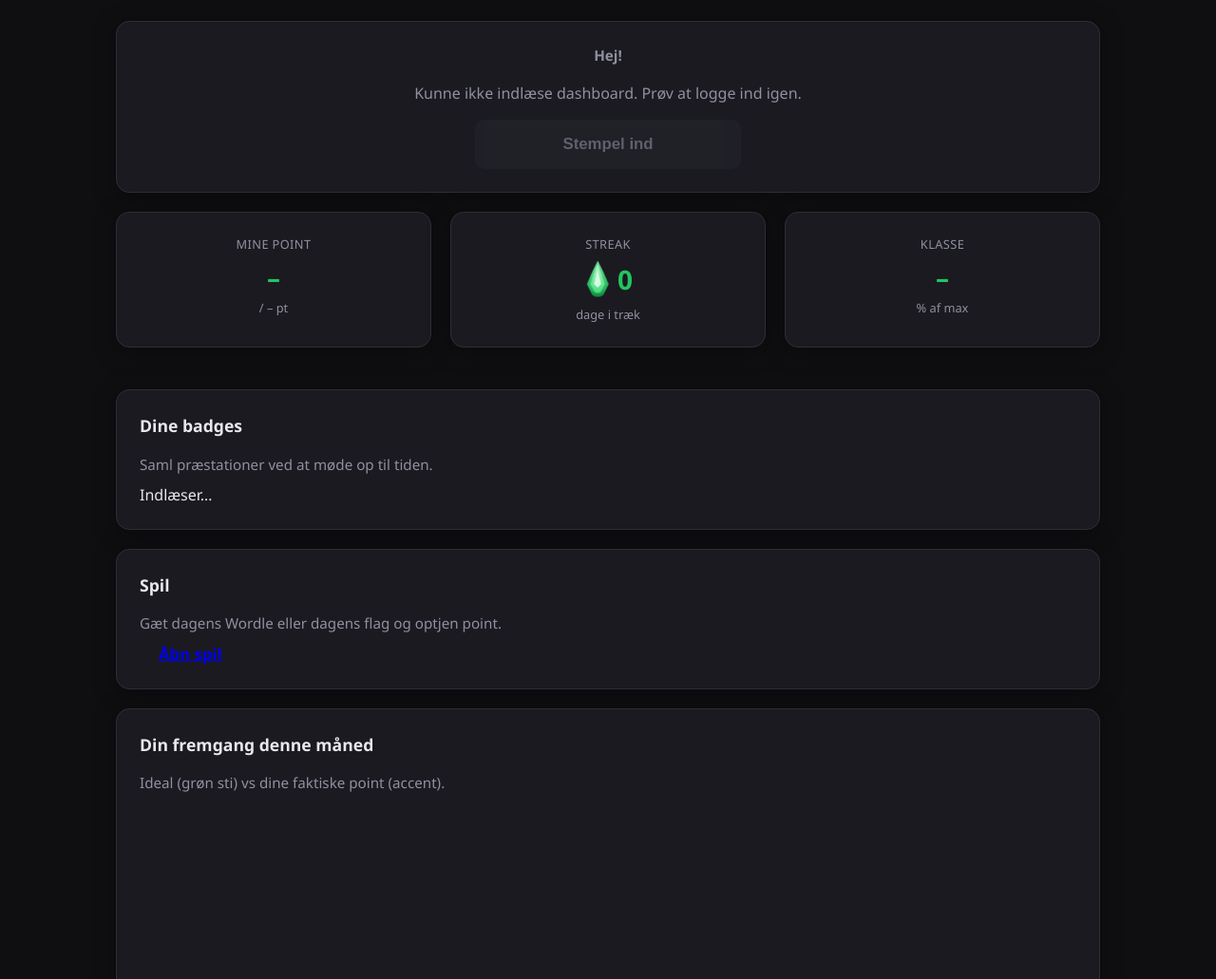
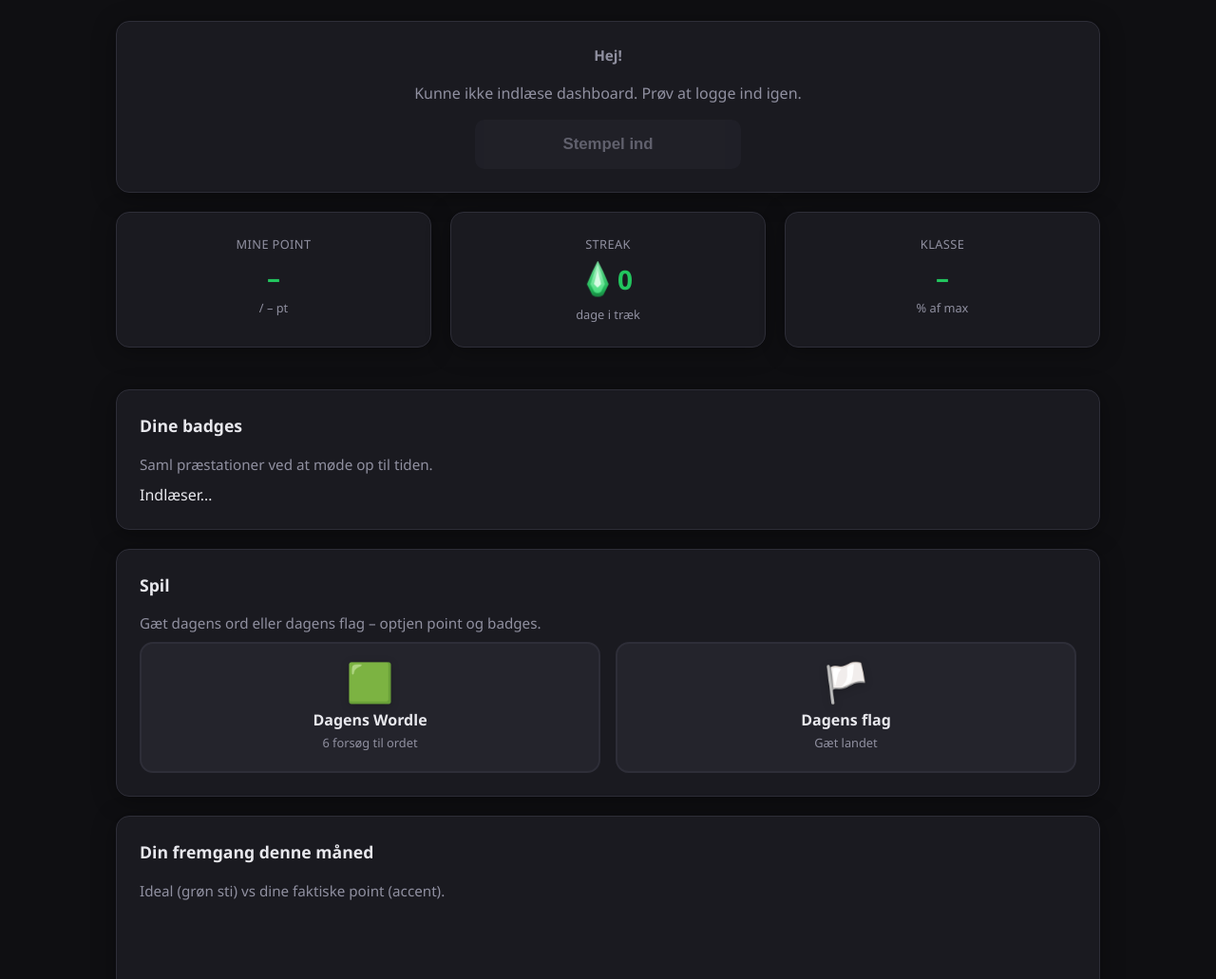
Before and after one commit to Mercantech/OnTime, a plain HTML site: page frontend/app.html in a window 1280 px wide. Shown: the part 69-1100 px from the top of the page at 95% size. Drawn offline with Linux system fonts and the light colour scheme; no server answers; sample sign-in values are in the browser's storage.

Commit message:
Game Menu

```diff
--- a/frontend/app.html
+++ b/frontend/app.html
@@ -97,10 +97,21 @@
     </section>
 
     <!-- Spil -->
-    <section class="card dashboard-card">
+    <section class="card dashboard-card games-preview">
       <h2>Spil</h2>
-      <p class="card-hint">Gæt dagens Wordle eller dagens flag og optjen point.</p>
-      <a href="/spil" class="btn-checkin">Åbn spil</a>
+      <p class="card-hint">Gæt dagens ord eller dagens flag – optjen point og badges.</p>
+      <div class="games-preview-grid">
+        <a href="/spil#wordle" class="game-preview-card game-preview-wordle">
+          <span class="game-preview-icon" aria-hidden="true">🟩</span>
+          <span class="game-preview-name">Dagens Wordle</span>
+          <span class="game-preview-desc">6 forsøg til ordet</span>
+        </a>
+        <a href="/spil#flag" class="game-preview-card game-preview-flag">
+          <span class="game-preview-icon" aria-hidden="true">🏳️</span>
+          <span class="game-preview-name">Dagens flag</span>
+          <span class="game-preview-desc">Gæt landet</span>
+        </a>
+      </div>
     </section>
 
     <!-- Burndown -->
--- a/frontend/css/style.css
+++ b/frontend/css/style.css
@@ -479,6 +479,49 @@ main.app-main.dashboard {
 .badge-item.earned.badge--hakke_stifter { border-color: #d97706; background: rgba(217, 119, 6, 0.12); }
 .badge-item.earned.badge--wordle_win { border-color: #22c55e; background: rgba(34, 197, 94, 0.12); }
 .badge-item.earned.badge--flag_win { border-color: #0ea5e9; background: rgba(14, 165, 233, 0.12); }
+
+/* Spil – forhåndsvisning på dashboard */
+.games-preview .card-hint { margin-bottom: 1rem; }
+.games-preview-grid {
+  display: grid;
+  grid-template-columns: repeat(2, 1fr);
+  gap: 1rem;
+}
+.game-preview-card {
+  display: flex;
+  flex-direction: column;
+  align-items: center;
+  justify-content: center;
+  padding: 1.25rem 1rem;
+  border-radius: var(--radius);
+  border: 2px solid var(--border);
+  background: var(--surface-2);
+  color: inherit;
+  text-decoration: none;
+  transition: transform 0.15s ease, border-color 0.2s ease, box-shadow 0.2s ease;
+  min-height: 7rem;
+}
+.game-preview-card:hover {
+  transform: translateY(-2px);
+  box-shadow: 0 6px 20px rgba(0, 0, 0, 0.15);
+}
+.game-preview-icon {
+  font-size: 2.5rem;
+  line-height: 1;
+  margin-bottom: 0.5rem;
+  filter: drop-shadow(0 2px 4px rgba(0, 0, 0, 0.2));
+}
+.game-preview-name {
+  font-weight: 700;
+  font-size: 1rem;
+  margin-bottom: 0.2rem;
+}
+.game-preview-desc {
+  font-size: 0.8rem;
+  color: var(--text-muted);
+}
+.game-preview-wordle:hover { border-color: #22c55e; background: rgba(34, 197, 94, 0.08); }
+.game-preview-flag:hover { border-color: #0ea5e9; background: rgba(14, 165, 233, 0.08); }
 
 /* Spil-side */
 .games-page { max-width: 42rem; margin: 0 auto; padding: 1rem; }
```
Also changed, not shown: frontend/games.html (+3 -3 lines).
